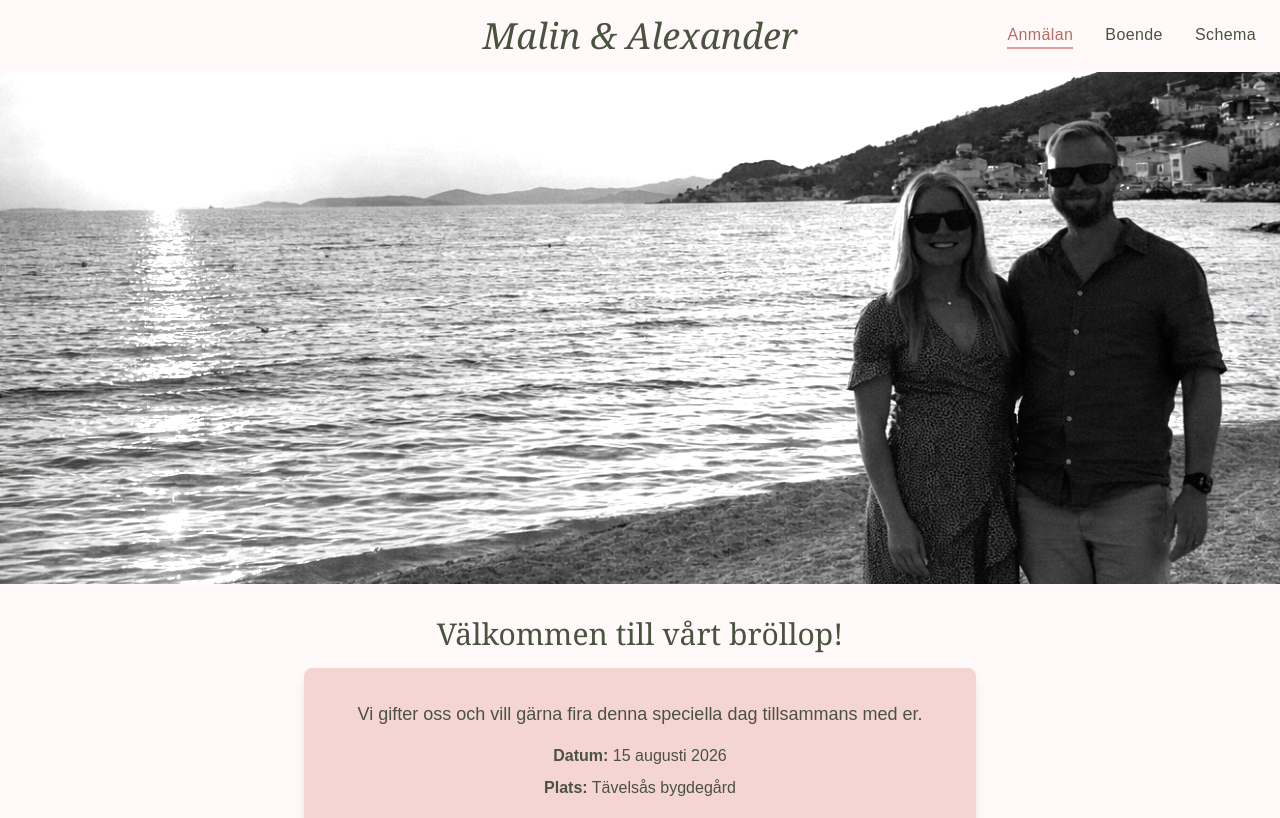
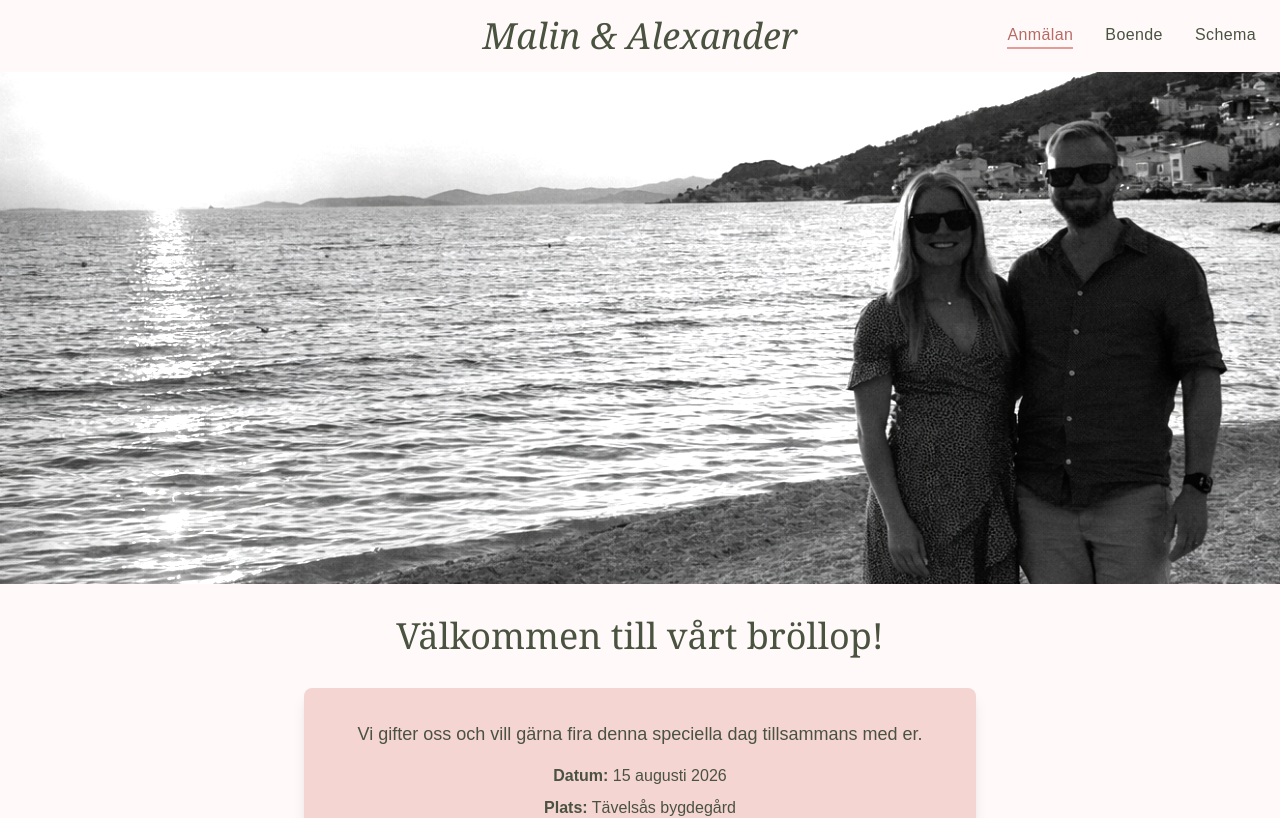
Before and after one commit to Alecktos/alecktos-website, a Next.js app: page / in a window 1280 px wide. Shown: the top 818 px of the page. Built offline with nearby package versions, Linux system fonts and the light colour scheme; no server answers.

Commit message:
Fix header

```diff
--- a/app/page.tsx
+++ b/app/page.tsx
@@ -9,7 +9,7 @@ export default function Home() {
 				{/* Registration Form Section */}
 				<section className="py-8 px-1" id="registration">
 					{/* Information Section */}
-					<h1 className="text-3xl font-serif text-sage-darker mb-4 text-center">
+					<h1 className="text-4xl font-serif text-sage-darker mb-8 text-center">
 						Välkommen till vårt bröllop!
 					</h1>
 					<BlushMediumBox>
```
